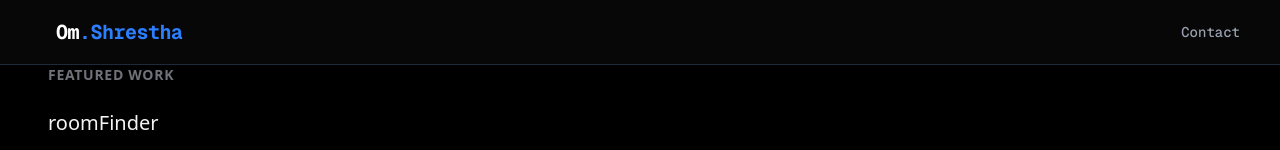
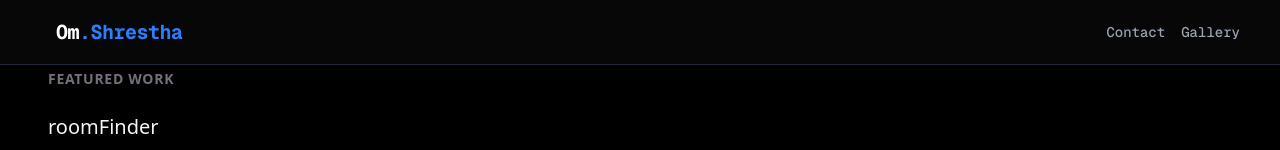
Before and after one commit to 0mshrestha/omShrestha-, a Next.js app: page /about in a window 1280 px wide. Shown: the top 150 px of the page. Built offline with nearby package versions, Linux system fonts and the light colour scheme.

Commit message:
minor fixes

```diff
--- a/app/about/page.tsx
+++ b/app/about/page.tsx
@@ -3,6 +3,7 @@
 import Footer from "@/components/Footer";
 import Navbar from "@/components/Navbar";
 import FloatingGallery from "@/components/bookGallery";
+import Link from "next/dist/client/link";
 
 export default function About() {
 
@@ -39,12 +40,10 @@ export default function About() {
             <Navbar />
 
             <section id="about" className="max-w-6xl md:mx-10 px-6 sm:px-6 lg:px-2 space-y-1 py-0 font-sans">
-
                 <div className="space-y-6">
-                    <h2 className="text-sm font-semibold tracking-wider text-zinc-500 uppercase">
+                    <h2 className="text-sm mt-1 font-semibold tracking-wider text-zinc-500 uppercase">
                         Featured Work
                     </h2>
-
                     <div className="space-y-8">
                         {projectList.map((project, idx) => (
                             <div key={idx} className="group">
--- a/components/Navbar.tsx
+++ b/components/Navbar.tsx
@@ -19,7 +19,10 @@ export default function Navbar() {
                             More About Me...
                         </Link>
                     )}
-                    <Link href="/#contact" className="hover:text-white transition-colors">Contact</Link>
+                    {pathname !== "/" && (
+                        <Link href="/#contact" className="hover:text-white transition-colors">Contact</Link>)}
+                    {pathname !== "/" && (
+                        <Link href="#Gallery" className="hover:text-white transition-colors">Gallery</Link>)}
                 </div>
             </div>
         </nav>
--- a/components/bookGallery.tsx
+++ b/components/bookGallery.tsx
@@ -124,6 +124,7 @@ export default function BookGallery() {
 
     return (
         <div
+            id="Gallery"
             ref={containerRef}
             onMouseMove={handleMouseMove}
             className="relative w-full h-screen m:h-fit overflow-hidden bg-black select-none"
```
